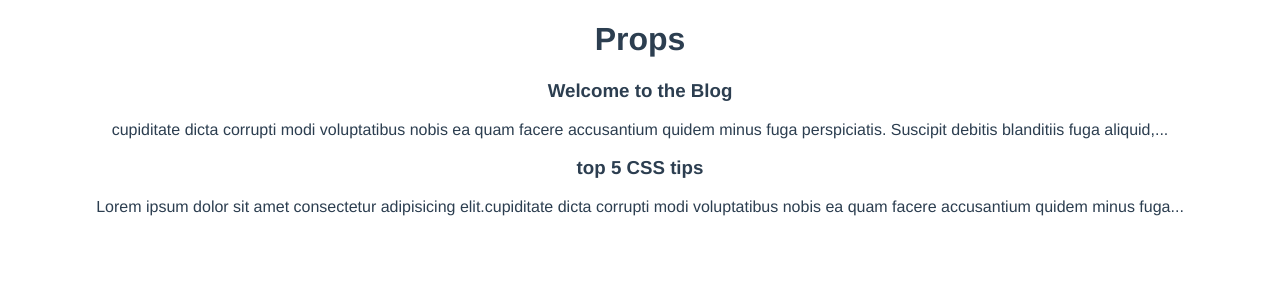
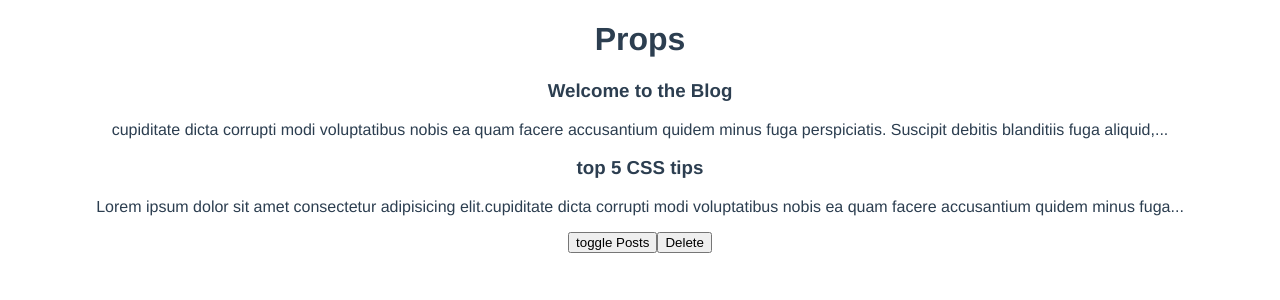
Before and after one commit to ort01/composition-api-blog, a Vue app: page /props in a window 1280 px wide. Shown: the top 300 px of the page. Built offline with nearby package versions, Linux system fonts and the light colour scheme.

Commit message:
Lifecycle hooks in composition API

```diff
--- a/src/components/PostList.vue
+++ b/src/components/PostList.vue
@@ -9,6 +9,7 @@
 
 <script>
 import SinglePost from "./SinglePost.vue";
+import { onMounted, onUnmounted, onUpdated } from "@vue/runtime-core";
 
 export default {
   name: "PostList",
@@ -18,6 +19,14 @@
   props: ["posts"],
   setup(props) {
     console.log(props.posts);
+    onMounted(() => console.log("component mounted"));
+    onUnmounted(() => console.log("component unmounted"));
+    onUpdated(() => console.log("component updated"));
+    // using lifecycle hooks inside setup() => onMounted
+  },
+  mounted() {
+    //using lifecycle hooks outside setup() => mounted
+    console.log("component monted using options API");
   },
 };
 </script>
--- a/src/views/Props.vue
+++ b/src/views/Props.vue
@@ -1,8 +1,10 @@
 <template>
   <div>
     <h1>Props</h1>
-    <PostList :posts="posts" />
+    <PostList :posts="posts" v-if="showPosts" />
     <!-- passing the prop posts to the component -->
+    <button @click="showPosts = !showPosts">toggle Posts</button>
+    <button @click="posts.pop()">Delete</button>
   </div>
 </template>
 
@@ -28,7 +30,9 @@
       },
     ]);
 
-    return { posts };
+    const showPosts = ref(true);
+
+    return { posts, showPosts };
   },
 };
 </script>
```
